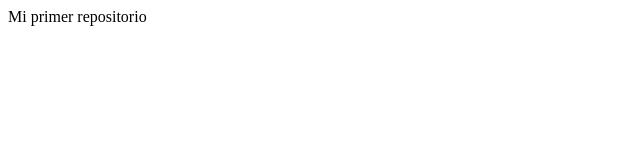
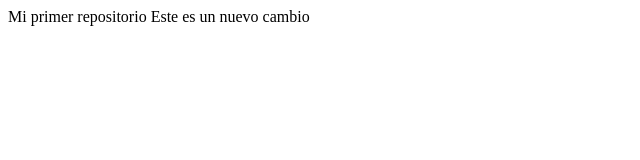
Before and after one commit to anavelazquez/probando-laravel, a plain HTML site: page index.html in a window 1280 px wide. Shown: the whole page, without its empty margins (0-640 px from the left). Drawn offline with Linux system fonts and the light colour scheme.

Commit message:
linea agregada

```diff
--- a/index.html
+++ b/index.html
@@ -5,5 +5,6 @@
 </head>
 <body>
   Mi primer repositorio
+  Este es un nuevo cambio
 </body>
 </html>
```
